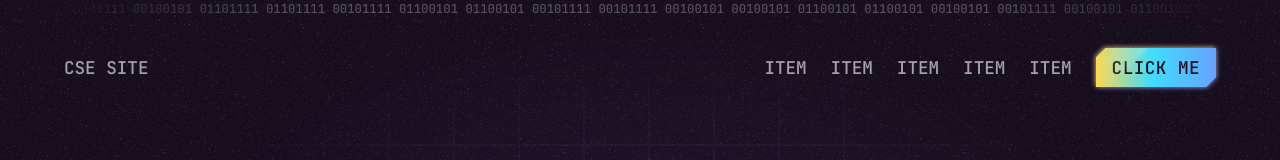
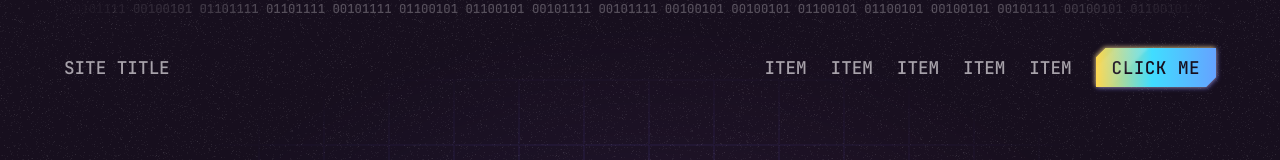
Before and after one commit to dashroshan/iiit-bbsr-cse-26, a React (Create React App) app in the folder frontend/: page / in a window 1280 px wide. Shown: the top 160 px of the page. Built offline with nearby package versions, Linux system fonts and the light colour scheme.

Commit message:
ci cd test

```diff
--- a/frontend/src/components/navBar.js
+++ b/frontend/src/components/navBar.js
@@ -22,7 +22,7 @@ export default function NavBar() {
             </div>
             <nav className={classes.navBar}>
                 <div className={classes.logoWrap}>
-                    <span className={classes.logo}>CSE SITE</span>
+                    <span className={classes.logo}>SITE TITLE</span>
                 </div>
                 {isSmallScreen ?
                     <div className={classes.items}>
```
